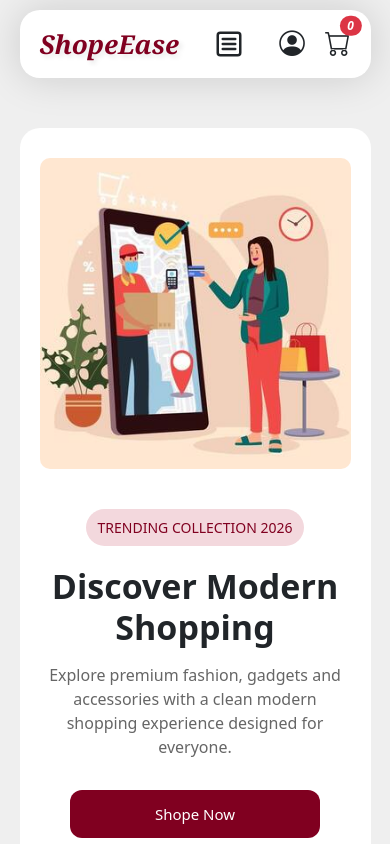
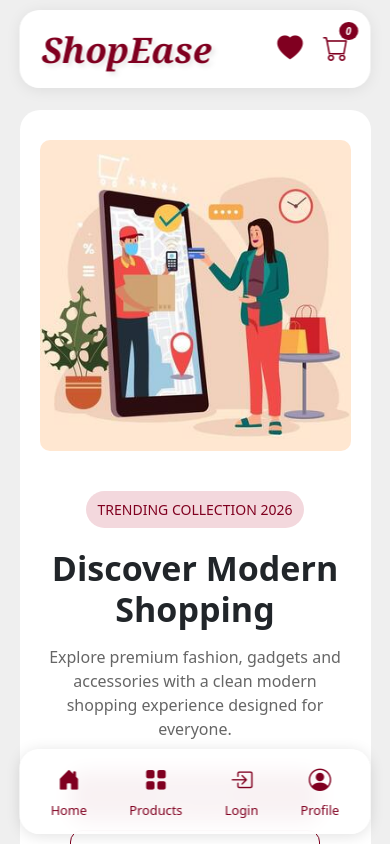
Before and after one commit to AmaanKhanGit/Shope-Ease, a React (Vite) app: page / in a window 390 px wide. Shown: the top 844 px of the page. Built offline with nearby package versions, Linux system fonts and the light colour scheme; no server answers.

Commit message:
made header section modern

```diff
--- a/src/App.css
+++ b/src/App.css
@@ -45,11 +45,12 @@ a {
 
 body {
   background-color: var(--light-gray);
+  padding-top: 100px;
 }
 
 .sections {
   width: 90vw;
-  margin: 50px auto;
+  margin: 10px auto;
 }
 
 .section-heading {
--- a/src/components/layout/Footer.jsx
+++ b/src/components/layout/Footer.jsx
@@ -24,17 +24,7 @@ const Footer = () => {
             </p>
           </div>
         </div>
-        <div className="footer-section">
-          <h3>Quick Links</h3>
-          <ul className="footer-links">
-            <li>
-              <Link to="/">Home</Link>
-            </li>
-            <li>
-              <Link to="/products">Products</Link>
-            </li>
-          </ul>
-        </div>
+
         <div className="footer-section">
           <h3>Developed By:</h3>
           <div className="footer-info">
--- a/src/components/layout/Header.css
+++ b/src/components/layout/Header.css
@@ -1,16 +1,30 @@
+/* & DESKTOP HEADER */
+
 header {
   display: flex;
   justify-content: space-between;
   align-items: center;
-  padding: 15px 20px;
-  position: sticky;
-  top: 7px;
-  background-color: #fff;
+
+  width: min(92%, 1400px);
+
+  margin: 10px auto;
+  padding: 10px 20px;
+
+  position: fixed;
+
+  top: 0px;
+  left: 50%;
+
+  transform: translateX(-50%);
+
+  background-color: white;
+
+  border-radius: 20px;
+
   box-shadow: 0 0 40px rgba(0, 0, 0, 0.15);
-  width: 90%;
-  margin: 10px auto;
-  border-radius: 20px;
+
   z-index: 99;
+
   font-family:
     system-ui,
     -apple-system,
@@ -21,144 +35,224 @@ header {
     sans-serif;
 }
 
+/* & LEFT SECITON*/
+
+.left-header {
+  display: flex;
+  align-items: center;
+  gap: 20px;
+}
+
 .logo {
   font-family: Cambria, Cochin, Georgia, Times, "Times New Roman", serif;
+
   font-size: 36px;
   font-style: italic;
   font-weight: 600;
+
   color: var(--mainColor);
+
   text-shadow: 3px 3px 5px rgba(12, 12, 12, 0.1);
 }
 
-.nav-cont {
+/* & NAVIGATION*/
+
+.navigations {
   display: flex;
   align-items: center;
-}
-.menu-bar {
-  display: none;
-  font-size: 30px;
-  cursor: pointer;
-}
-.navigations {
-  display: flex;
   gap: 20px;
+
   margin-bottom: 0;
-  align-items: center;
 }
 
 .navigations li {
+  padding: 10px;
+
+  font-size: 18px;
+  color: black;
+
+  border-radius: 10px;
+
   cursor: pointer;
-  font-size: 20px;
-  color: #000000;
-  position: relative;
-  transition: all 0.2s ease-in-out;
-  padding: 10px;
-  border-radius: 10px;
+
+  transition: all 0.25s ease;
 }
 
-:is(.navigations, .nav-mobile) li:hover {
+.navigations li:hover {
   background-color: var(--light-gray);
 }
 
-.navigations > li:hover::after {
-  width: 100%;
+/*& LOGIN BUTTON */
+
+.login-signup {
+  border: 1px solid var(--mainColor);
+
+  background: transparent;
+  color: var(--mainColor);
+
+  transition: all 0.3s ease;
 }
 
-.nav-mobile {
-  position: fixed;
-  top: 20px;
-  left: 50%;
-
-  transform: translate(-50%, -158%);
-
-  display: flex;
-  justify-content: center;
-  z-index: 199;
-
-  background-color: #fff;
-  padding: 0;
-  border-radius: 10px;
-  font-size: 20px;
-  min-width: 90vw;
-
-  transition: all 0.3s ease-in-out;
+.login-signup:hover {
+  background-color: var(--mainColor);
+  color: white;
 }
 
-.nav-mobile li {
-  cursor: pointer;
-  padding: 20px 10px;
-  border-radius: 10px;
-  transition: all 0.3s ease-out;
-}
-
-.nav-mobile.active {
-  transform: translate(-50%, -15%);
-}
+/* & ICONS */
 
 .icons {
   display: flex;
+  align-items: center;
   gap: 20px;
 }
 
 .icons i {
   font-size: 1.6rem;
+
+  color: var(--mainColor);
+
   cursor: pointer;
+
+  transition: all 0.25s ease;
 }
 
-.icons span {
-  font-size: 12px;
+.icons i:hover {
+  transform: scale(1.1);
+  opacity: 0.8;
 }
 
-.overlay {
-  position: fixed;
-  top: 0;
-  left: 0;
-  width: 100%;
-  height: 100%;
-  background-color: rgba(0, 0, 0, 0.5); /*? dark transparent layer */
-  z-index: 99;
+/* & CART BADGE */
+
+.cart-badge {
+  display: flex;
+  justify-content: center;
+  align-items: center;
+
+  min-width: 18px;
+  height: 18px;
+
+  font-size: 10px;
+  color: white;
+
+  background-color: var(--mainColor);
+
+  border-radius: 50%;
+}
+
+/* & MOBILE HEADER */
+
+.mobile-header {
   display: none;
 }
 
-.overlay.active {
-  display: block;
+/* ^ Top Header  */
+
+.mobile-top-header {
+  position: fixed;
+
+  top: 10px;
+  left: 50%;
+
+  transform: translateX(-50%);
+
+  width: 90%;
+
+  display: flex;
+  justify-content: space-between;
+  align-items: center;
+
+  padding: 18px 22px;
+
+  background-color: rgba(255, 255, 255, 0.95);
+
+  border-radius: 20px;
+
+  backdrop-filter: blur(10px);
+
+  box-shadow: 0 2px 15px rgba(0, 0, 0, 0.08);
+
+  z-index: 999;
 }
+
+.mobile-top-header .logo {
+  margin: 0;
+  font-size: 2.2rem;
+}
+
+.mobile-top-icons {
+  display: flex;
+  align-items: center;
+  gap: 22px;
+}
+
+/* ^ Bottom Navigation  */
+
+.mobile-bottom-nav {
+  position: fixed;
+
+  bottom: 10px;
+  left: 50%;
+
+  transform: translateX(-50%);
+
+  width: 90%;
+
+  display: flex;
+  justify-content: space-around;
+  align-items: center;
+
+  padding: 14px 10px;
+
+  background-color: rgba(255, 255, 255, 0.95);
+
+  border-radius: 20px;
+
+  backdrop-filter: blur(10px);
+
+  box-shadow: 0 2px 15px rgba(0, 0, 0, 0.12);
+
+  z-index: 999;
+}
+
+.mobile-nav-item {
+  display: flex;
+  flex-direction: column;
+  align-items: center;
+  gap: 4px;
+
+  color: var(--mainColor);
+
+  transition: all 0.25s ease;
+}
+
+.mobile-nav-item:hover {
+  transform: translateY(-2px);
+  opacity: 0.85;
+}
+
+.mobile-nav-item i {
+  font-size: 1.4rem;
+}
+
+.mobile-nav-item span {
+  font-size: 0.8rem;
+  font-weight: 500;
+}
+
+/* & RESPONSIVE DESIGN */
 
 @media (max-width: 920px) {
   .logo {
     font-size: 26px;
   }
-  .navigations {
-    gap: 17px;
-  }
-  .navigations li {
-    font-size: 18px;
-  }
 }
 
 @media (max-width: 720px) {
-  .navigations {
+  .desktop-header {
     display: none;
   }
-  .menu-bar {
+
+  .mobile-header {
     display: block;
   }
 }
-
-@media (max-width: 580px) {
-  .nav-mobile {
-    font-size: 17px;
-    padding: 15px 12px;
-  }
-}
-
-@media (max-width: 480px) {
-  header {
-    width: 90%;
-  }
-  .nav-mobile {
-    margin: 45px 0;
-    flex-direction: column;
-    padding: 10px;
-  }
-}
--- a/src/components/layout/Header.jsx
+++ b/src/components/layout/Header.jsx
@@ -1,29 +1,21 @@
-import { useState } from "react";
 import "./Header.css";
 import "bootstrap-icons/font/bootstrap-icons.css";
-import { LuSquareMenu } from "react-icons/lu";
 import { Link } from "react-router-dom";
 import { useSelector } from "react-redux";
 
 const Header = () => {
-  const [isActive, setActive] = useState(false); //& for navigation toggle
-
-  const handleOnClick = () => {
-    setActive((prev) => !prev);
-  };
-
   const cartItems = useSelector((store) => store.cart.cartItems);
   const cartCount = cartItems.length;
 
   return (
     <>
+      {/* desktop header */}
+      <div className="desktop-header">
         <header>
-        <div style={{ display: "flex", alignItems: "center" }}>
+          <div className="left-header">
             <Link to="/">
               <h1 className="logo">ShopeEase</h1>
             </Link>
-        </div>
-        <nav className="navCont">
             <ul className="navigations">
               <Link to="/">
                 <li>Home</li>
@@ -32,35 +24,84 @@ const Header = () => {
               <Link to="/products">
                 <li>Products</li>
               </Link>
-          </ul>
-
-          <ul className={`nav-mobile ${isActive && "active"}`}>
-            <Link to="/" onClick={handleOnClick}>
-              <li>Home</li>
-            </Link>
-
-            <Link to="/products" onClick={handleOnClick}>
-              <li>Products</li>
+              <Link to="/login-signup">
+                <button className="btn login-signup">Login / Sign Up</button>
               </Link>
             </ul>
-
-          <LuSquareMenu className="menu-bar" onClick={handleOnClick} />
-        </nav>
+          </div>
           <div className="icons">
+            <Link to="/wishlist">
+              <i className="bi bi-heart-fill"></i>
+            </Link>
+            <Link to="/profile">
               <i className="bi bi-person-circle"></i>
+            </Link>
             <Link to="/cart">
               <i className="bi bi-cart position-relative">
-              <span className="position-absolute top-0 start-100 translate-middle badge rounded-pill bg-danger">
+                <span className="cart-badge position-absolute top-0 start-100 translate-middle badge rounded-pill ">
                   {cartCount}
                 </span>
               </i>
             </Link>
           </div>
-        <div
-          className={`overlay ${isActive && "active"}`}
-          onClick={handleOnClick}
-        ></div>
+
         </header>
+      </div>
+
+      {/* mobile header */}
+      <div className="mobile-header">
+        <div className="mobile-top-header">
+          <Link to="/">
+            <h1 className="logo">ShopEase</h1>
+          </Link>
+
+          <div className="mobile-top-icons">
+            <div className="icons">
+              <Link to="/wishlist">
+                <i className="bi bi-heart-fill"></i>
+              </Link>
+
+              <Link to="/cart">
+                <i className="bi bi-cart position-relative">
+                  <span className="cart-badge position-absolute top-0 start-100 translate-middle badge rounded-pill ">
+                    {cartCount}
+                  </span>
+                </i>
+              </Link>
+            </div>
+          </div>
+        </div>
+
+        <nav className="mobile-bottom-nav">
+          <Link to="/">
+            <div className="mobile-nav-item">
+              <i className="bi bi-house-door-fill"></i>
+              <span>Home</span>
+            </div>
+          </Link>
+
+          <Link to="/products">
+            <div className="mobile-nav-item">
+              <i className="bi bi-grid-fill"></i>
+              <span>Products</span>
+            </div>
+          </Link>
+
+          <Link to="/login-signup">
+            <div className="mobile-nav-item">
+              <i className="bi bi-box-arrow-in-right"></i>
+              <span>Login</span>
+            </div>
+          </Link>
+
+          <Link to="/profile">
+            <div className="mobile-nav-item">
+              <i className="bi bi-person-circle"></i>
+              <span>Profile</span>
+            </div>
+          </Link>
+        </nav>
+      </div>
     </>
   );
 };
--- a/src/components/products/Product.jsx
+++ b/src/components/products/Product.jsx
@@ -5,7 +5,6 @@ import { useState } from "react";
 
 const Product = ({ product }) => {
   const cartItems = useSelector((store) => store.cart.cartItems);
-  console.log(cartItems);
 
   const isAdded = cartItems.some((item) => {
     return item.id === product.id;
--- a/src/components/products/TopBar.css
+++ b/src/components/products/TopBar.css
@@ -96,7 +96,6 @@
 
 @media (max-width: 768px) {
   .topbar {
-    width: 92%;
     gap: 8px;
     margin: 20px auto;
   }
--- a/src/main.jsx
+++ b/src/main.jsx
@@ -8,6 +8,9 @@ import { Provider } from "react-redux";
 import shopeEaseStore, { persistor } from "./components/store/index.js";
 import Cart from "./routes/Cart.jsx";
 import { PersistGate } from "redux-persist/integration/react";
+import Login_SignUp from "./routes/Login_SignUp.jsx";
+import Wishlist from "./routes/Wishlist.jsx";
+import Profile from "./routes/Profile.jsx";
 
 const router = createBrowserRouter([
   {
@@ -17,6 +20,9 @@ const router = createBrowserRouter([
       { path: "/", element: <Home /> },
       { path: "/products", element: <Products /> },
       { path: "/cart", element: <Cart /> },
+      { path: "/login-signup", element: <Login_SignUp /> },
+      { path: "/profile", element: <Profile /> },
+      { path: "/wishlist", element: <Wishlist /> },
     ],
   },
 ]);
--- /dev/null
+++ b/src/routes/Login_SignUp.jsx
@@ -0,0 +1,10 @@
+const Login_SignUp = () => {
+  return (
+    <>
+      <h1>Login</h1>
+      <h1>Sign Up</h1>
+    </>
+  );
+};
+
+export default Login_SignUp;
--- /dev/null
+++ b/src/routes/Profile.jsx
@@ -0,0 +1,10 @@
+const Profile = () => {
+  return (
+    <>
+      <h1>profile</h1>
+      <h1>profile</h1>
+    </>
+  );
+};
+
+export default Profile;
--- /dev/null
+++ b/src/routes/Wishlist.jsx
@@ -0,0 +1,10 @@
+const Wishlist = () => {
+  return (
+    <>
+      <h1>wishlist</h1>
+      <h1>wishlist</h1>
+    </>
+  );
+};
+
+export default Wishlist;
```
Lines whose indentation alone changed are shown as unchanged.
